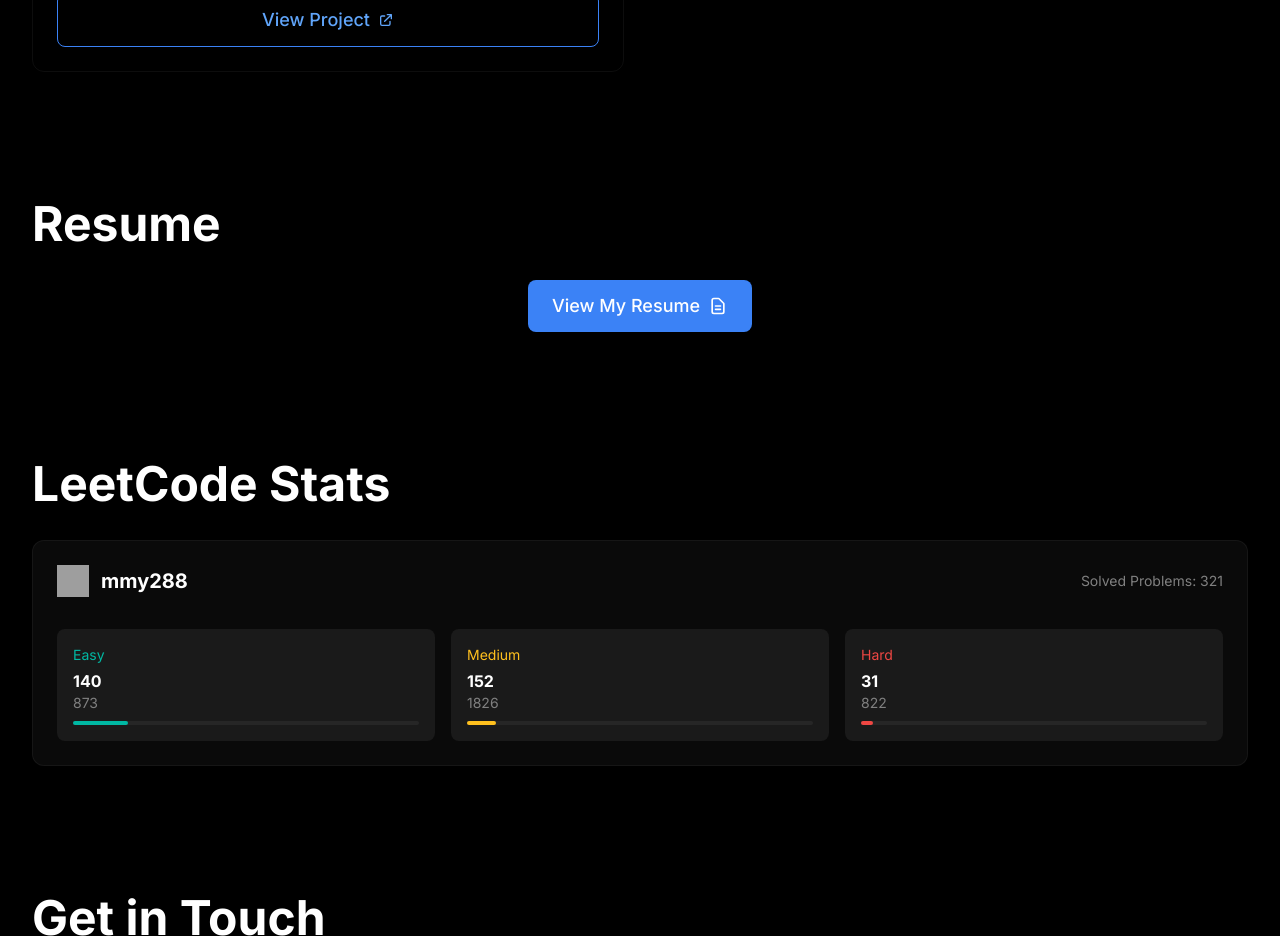
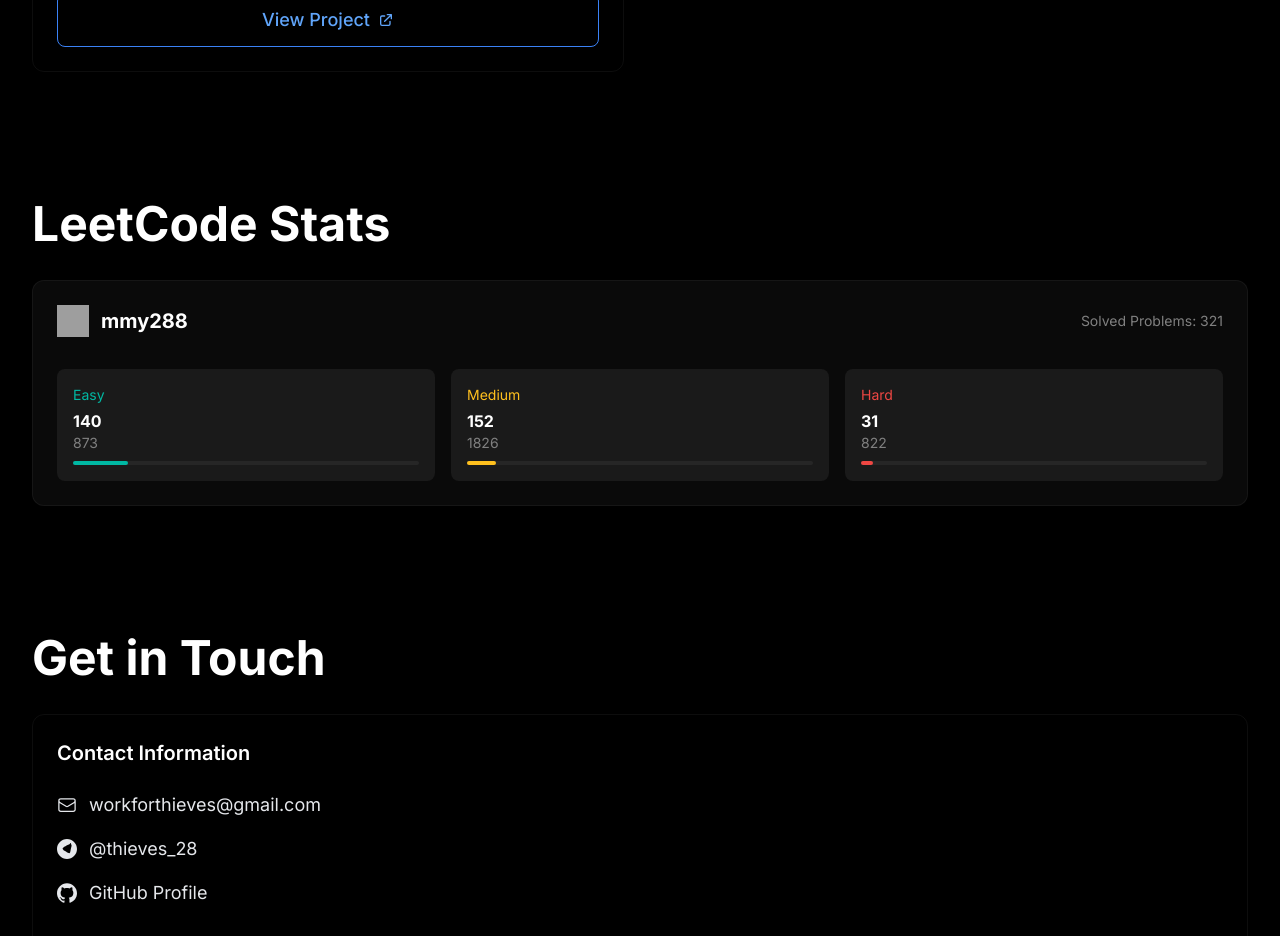
Before and after one commit to Mustafa02yusuf28/Portfolio, a React app: page / in a window 1280 px wide. Shown: the part 2660-3596 px from the top of the page. Built offline with nearby package versions, Linux system fonts and the light colour scheme; grey boxes are pictures that could not be loaded; the HTML template or start-up script is replaced by a standard one.

Commit message:
Removed Feat Resume

```diff
--- a/src/App.tsx
+++ b/src/App.tsx
@@ -191,11 +191,6 @@
     init();
   }, []);
 
-  // Add this new function
-  const handleResumeClick = (e: React.MouseEvent) => {
-    e.preventDefault();
-    window.open('/resume/document.pdf', '_blank');
-  };
 
   return (
     <div className="min-h-screen bg-black">
@@ -596,33 +591,6 @@
           </div>
         </section>
 
-        <section id="resume" className="py-16 px-4 sm:px-6 lg:px-8 backdrop-blur-sm">
-          <div className="max-w-7xl mx-auto">
-            <motion.div
-              initial={{ opacity: 0, y: 20 }}
-              animate={{ opacity: 1, y: 0 }}
-              transition={{ duration: 0.8 }}
-            >
-              <h2 className="section-title">Resume</h2>
-              <div className="flex justify-center">
-                <motion.a
-                  href="#"
-                  onClick={handleResumeClick}
-                  target="_blank"
-                  rel="noopener noreferrer"
-                  className="btn btn-primary inline-flex items-center space-x-2"
-                  whileHover={{ scale: 1.05 }}
-                  whileTap={{ scale: 0.95 }}
-                >
-                  <span>View My Resume</span>
-                  <svg className="w-5 h-5" fill="none" stroke="currentColor" viewBox="0 0 24 24">
-                    <path strokeLinecap="round" strokeLinejoin="round" strokeWidth={2} d="M9 12h6m-6 4h6m2 5H7a2 2 0 01-2-2V5a2 2 0 012-2h5.586a1 1 0 01.707.293l5.414 5.414a1 1 0 01.293.707V19a2 2 0 01-2 2z" />
-                  </svg>
-                </motion.a>
-              </div>
-            </motion.div>
-          </div>
-        </section>
 
         <section id="leetcode" ref={leetcodeRef} className="py-16 px-4 sm:px-6 lg:px-8 backdrop-blur-sm">
           <div className="max-w-7xl mx-auto">
```
